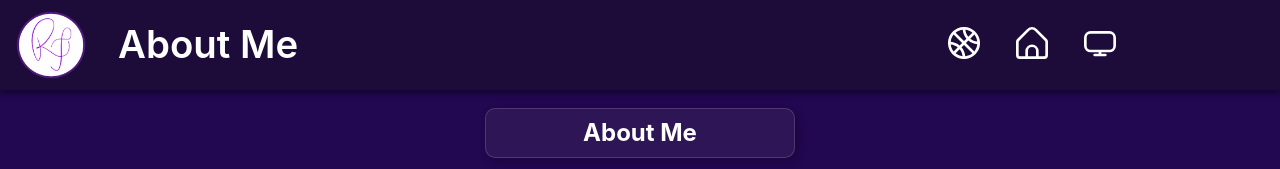
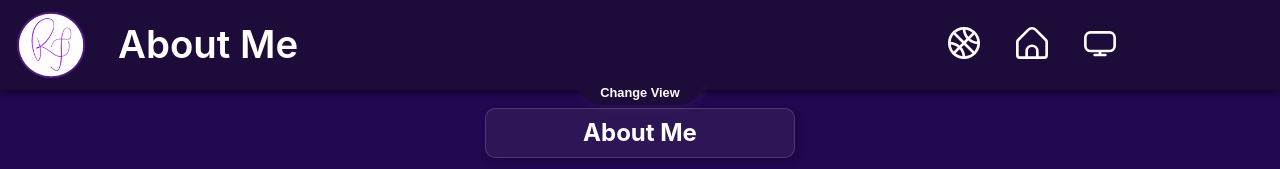
Before and after one commit to Xounder/portfolio, a React (Vite) app: page / in a window 1280 px wide. Shown: the top 169 px of the page. Built offline with nearby package versions, Linux system fonts and the light colour scheme.

Commit message:
added change view in menu bar

```diff
--- a/src/components/MenuBar/MenuBar.css
+++ b/src/components/MenuBar/MenuBar.css
@@ -54,6 +54,34 @@
     height: 22px;
 }
 
+.change-view {
+    display: relative;
+}
+
+.change-view button {
+    position: fixed;
+    z-index: 101;
+    top: 6.2em;
+    right: 32%;
+    width: 10em;
+    height: 2em;
+
+    background-color: #1D0C3A;
+    border:5px solid #1D0C3A;
+    box-shadow: 2px 5px 8px 0px rgba(255, 255, 255, 0.04);
+    border-radius: 0px 0px 60px 60px;
+
+    color: white;
+    font-size: 0.8em;
+    font-weight: 600;
+    transition: 0.1s ease;
+}
+
+.change-view button:hover:active {
+    background-color: white;
+    color: #1D0C3A;
+}
+
 @media screen and (min-width: 600px) {
     .atual-section__name {
         gap: 2em;
@@ -82,4 +110,14 @@
         width: 32px;
         height: 32px;
     }
+
+    .change-view button {
+        top: 6.2em;
+        right: 45%;
+    }
+
+    .change-view button:hover {
+        background-color: #2E1656;
+        color: white;
+    }
 }
--- a/src/components/MenuBar/MenuBar.tsx
+++ b/src/components/MenuBar/MenuBar.tsx
@@ -39,6 +39,10 @@ export const MenuBar = ({sectionName, icons}: MenuBarProps) => {
                     {renderIcons()}
                 </ul>
             </div>
+
+            <aside className='change-view'>
+                <button>Change View</button>
+            </aside>
         </>
     )
 };
```
